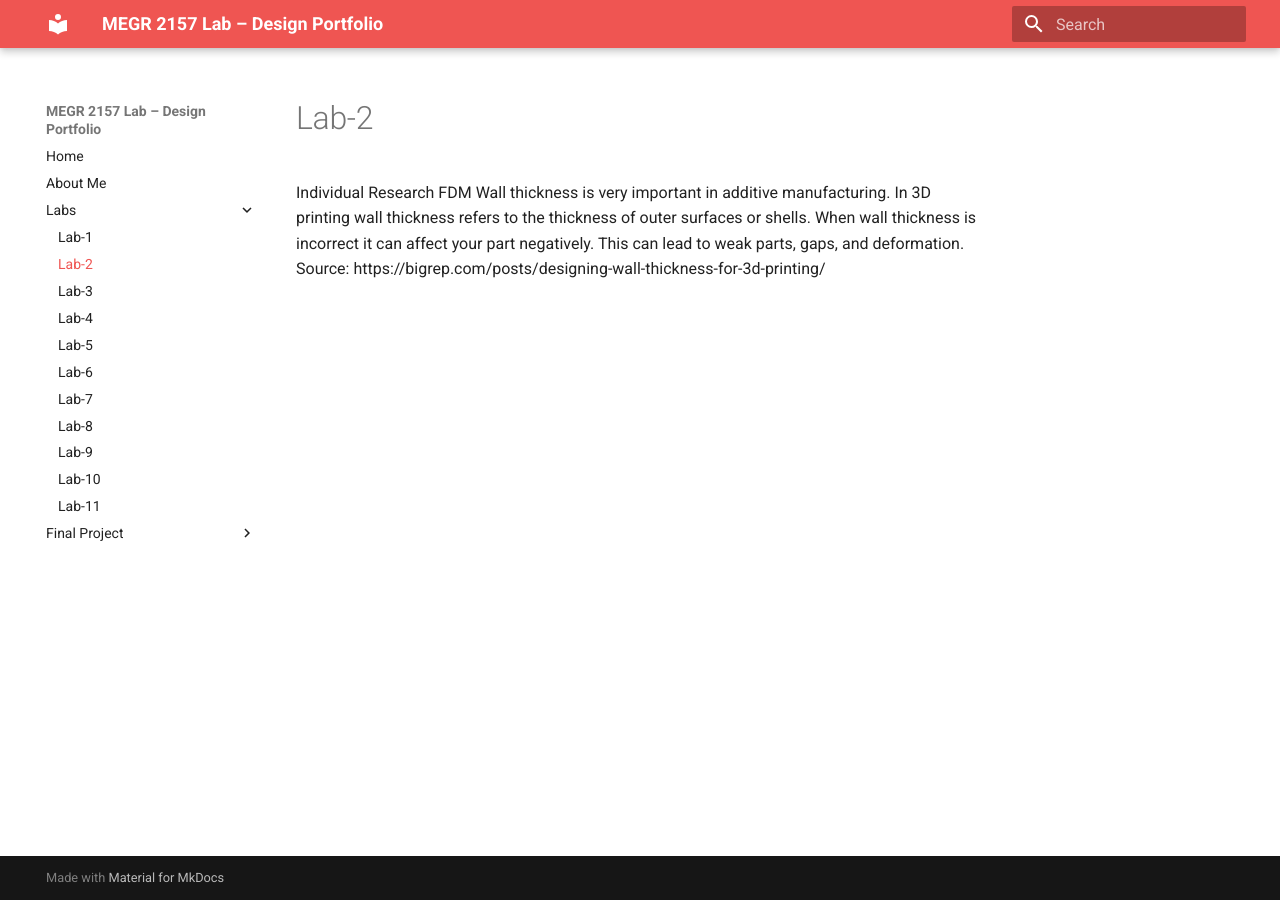
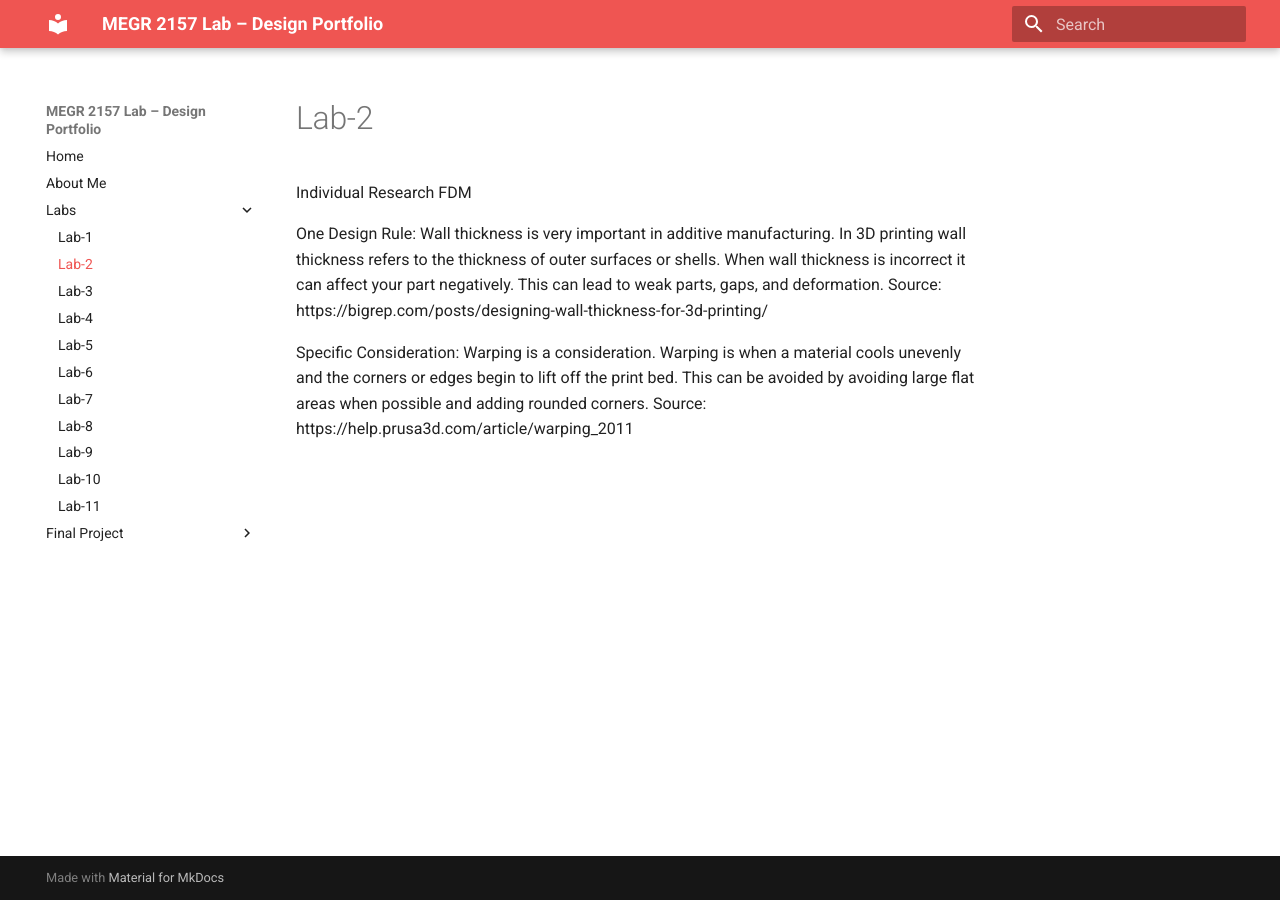
Before and after one commit to BrayanGuzman710/brayan-guzman-portfolio-lab, an MkDocs documentation site: the page built from docs/Labs/L02/index.md, in a window 1280 px wide. Built offline with MkDocs 1.6.1 and Material for MkDocs 9.7.7, drawn with Linux system fonts in a browser that asks for light colours.

Commit message:
Update index.md

```diff
--- a/docs/Labs/L02/index.md
+++ b/docs/Labs/L02/index.md
@@ -1,2 +1,8 @@
 Individual Research FDM
+
+One Design Rule:
 Wall thickness is very important in additive manufacturing. In 3D printing wall thickness refers to the thickness of outer surfaces or shells. When wall thickness is incorrect it can affect your part negatively. This can lead to weak parts, gaps, and deformation.     Source: https://bigrep.com/posts/designing-wall-thickness-for-3d-printing/
+
+Specific Consideration:
+Warping is a consideration. Warping is when a material cools unevenly and the corners or edges begin to lift off the print bed. This can be avoided by avoiding large flat areas when possible and adding rounded corners.
+Source: https://help.prusa3d.com/article/warping_2011
```
